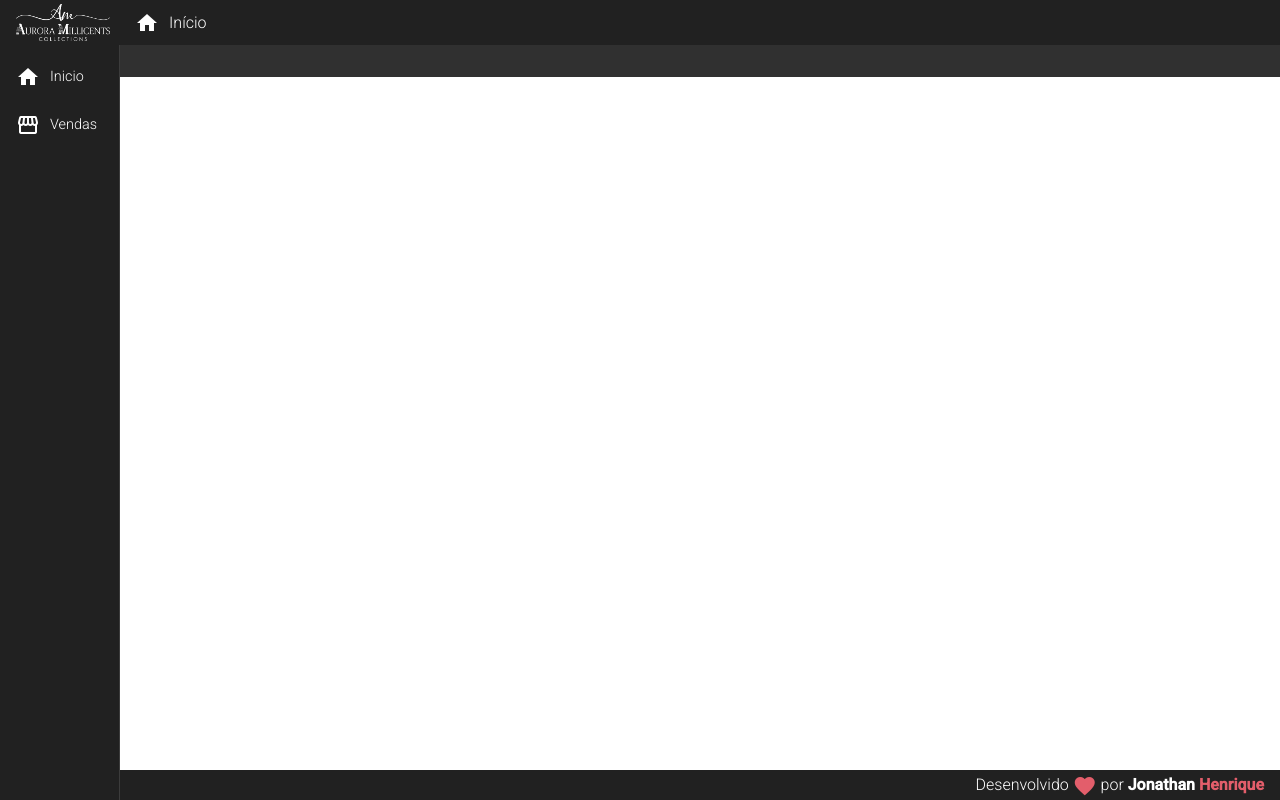
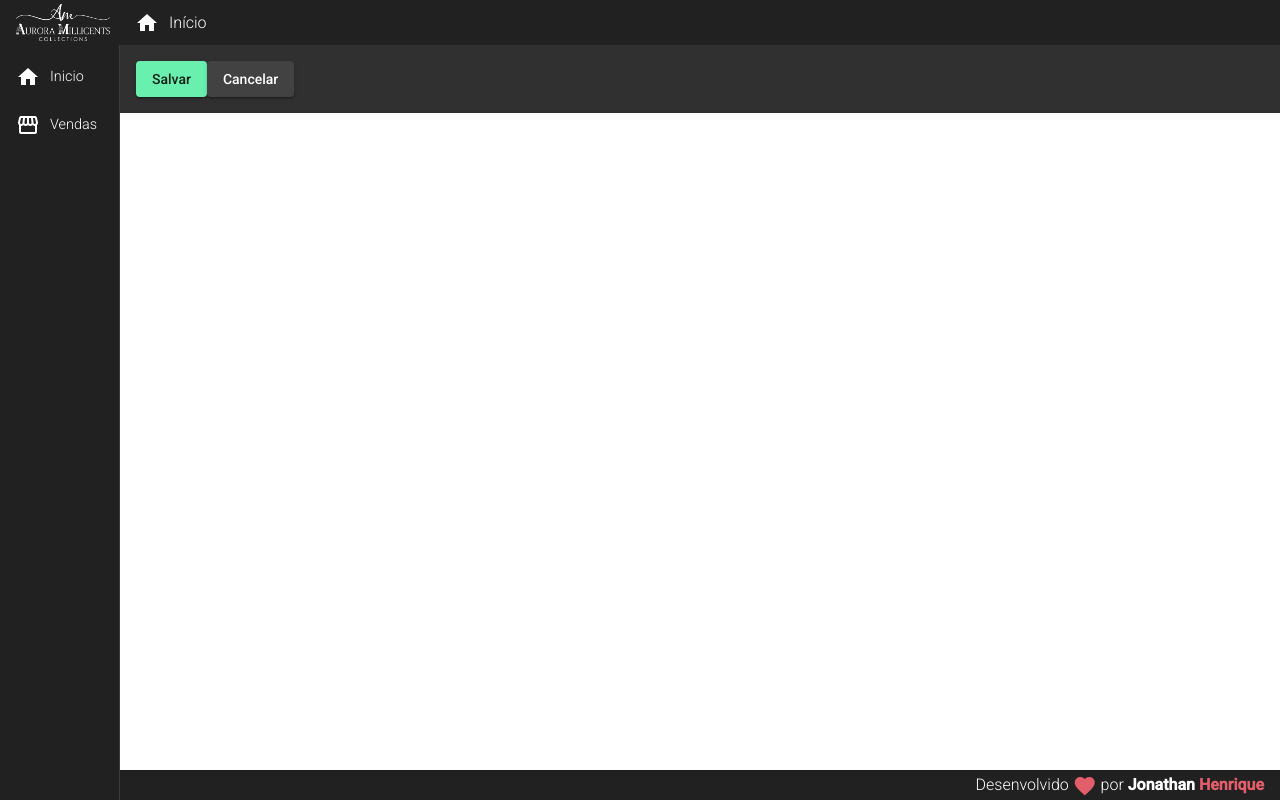
Before and after one commit to jonathan1Henrique/estudo-angular, an Angular app: page /produto/create in a window 1280 px wide. Built offline with nearby package versions, Linux system fonts and the light colour scheme.

Commit message:
criação da service

```diff
--- a/src/app/app.module.ts
+++ b/src/app/app.module.ts
@@ -17,6 +17,8 @@
 import { ProdutoComponent } from './views/produto/produto.component';
 import { ProdutoCreateComponent } from './components/produto/produto-create/produto-create.component'
 import { MatButtonModule } from'@angular/material/button'
+import { MatSnackBarModule } from '@angular/material/snack-bar';
+
 
 
 @NgModule({
@@ -37,7 +39,8 @@
     MatSidenavModule,
     MatListModule,
     MatCardModule,
-    MatButtonModule
+    MatButtonModule,
+    MatSnackBarModule
   ],
   providers: [],
   bootstrap: [AppComponent]
--- a/src/app/components/produto/produto-create/produto-create.component.html
+++ b/src/app/components/produto/produto-create/produto-create.component.html
@@ -0,0 +1,8 @@
+<button mat-raised-button (click)="criarProduto()" color="accent">
+    Salvar
+</button>
+
+
+<button mat-raised-button (click)="cancelar()">
+    Cancelar
+</button>
--- a/src/app/components/produto/produto-create/produto-create.component.ts
+++ b/src/app/components/produto/produto-create/produto-create.component.ts
@@ -1,4 +1,6 @@
 import { Component, OnInit } from '@angular/core';
+import { Router } from '@angular/router';
+import { ProdutoService } from '../produto.service';
 
 @Component({
   selector: 'app-produto-create',
@@ -7,11 +9,18 @@
 })
 export class ProdutoCreateComponent implements OnInit {
 
-  constructor() { }
+  constructor(private produtoService: ProdutoService,
+    private router : Router) { }
 
   ngOnInit(): void {
   }
 
+  criarProduto(): void{
+    this.produtoService.showMessage('Produto criado pode crê ?');
+  }
 
+  cancelar(): void{
+    this.router.navigate(['/produto']);
+  }
 
 }
--- /dev/null
+++ b/src/app/components/produto/produto.service.ts
@@ -0,0 +1,20 @@
+import { Injectable } from '@angular/core';
+
+import { MatSnackBar } from '@angular/material/snack-bar';
+
+@Injectable({
+  providedIn: 'root'
+})
+export class ProdutoService {
+
+  constructor(private snackBar: MatSnackBar) { }
+
+  showMessage(msg: string ): void{
+    this.snackBar.open(msg, 'X',{
+      duration: 3000,
+      horizontalPosition:"right",
+      verticalPosition: "top"
+    })
+  }
+
+}
```
Also changed, not shown: src/app/components/produto/produto.model.ts (added, +7 -0 lines).
